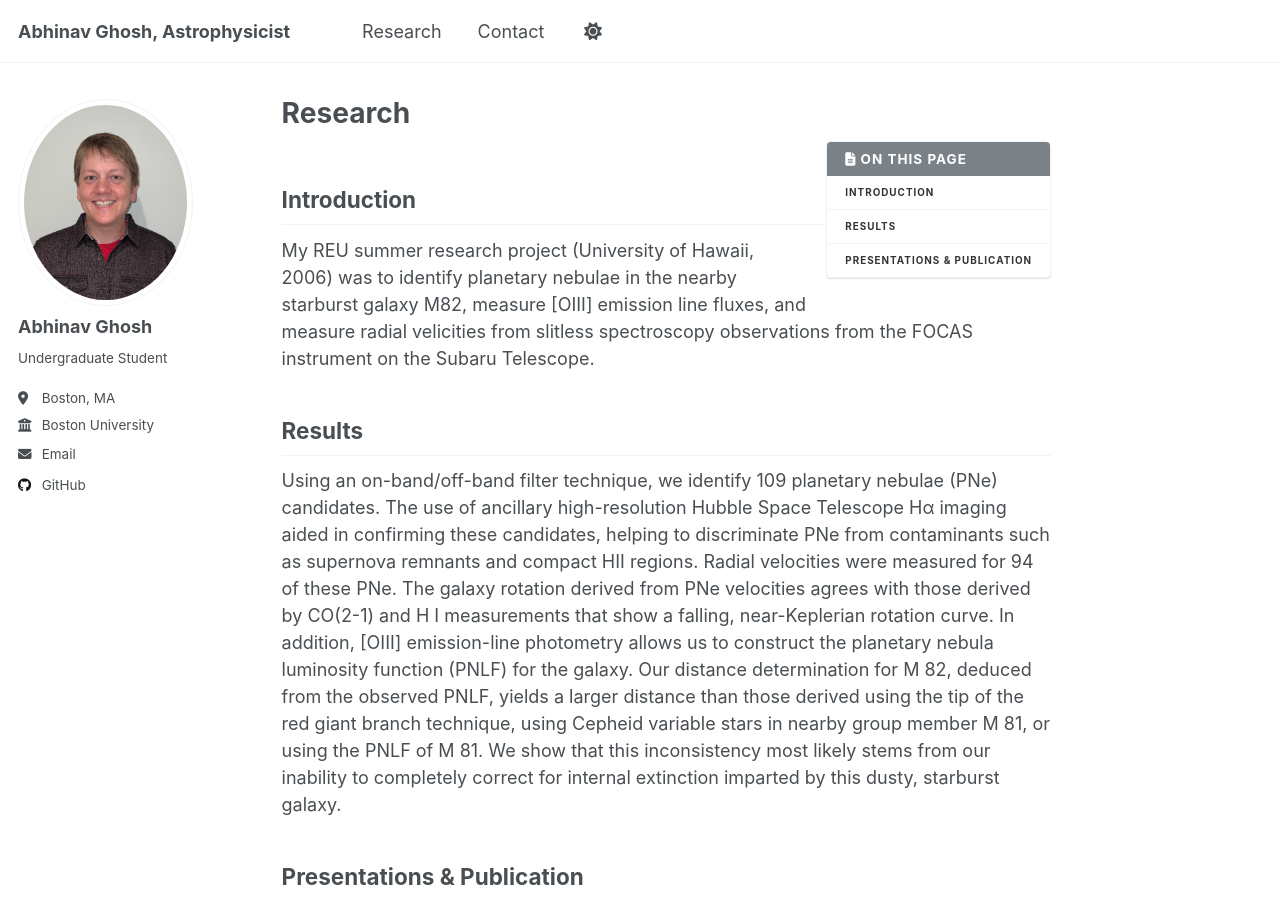
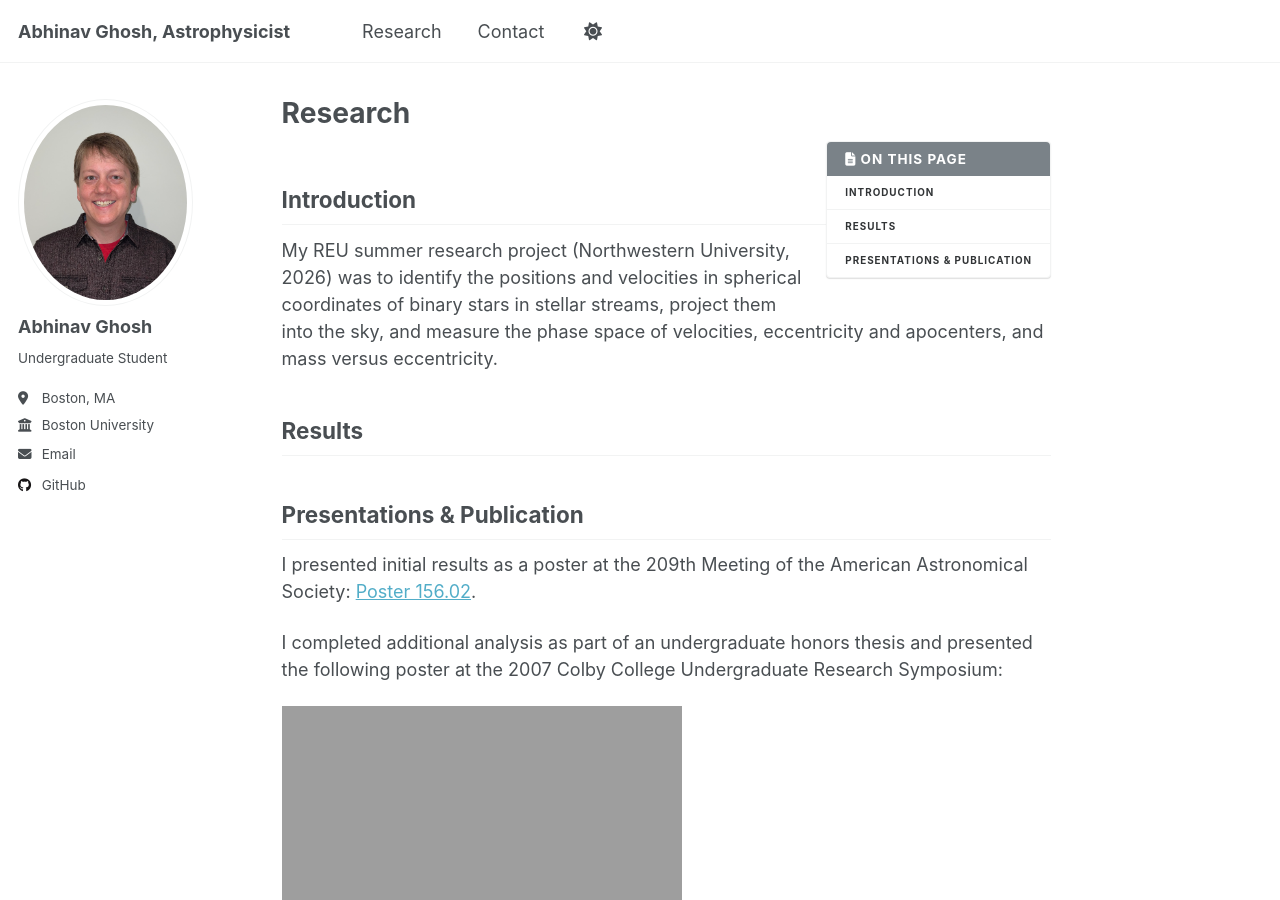
Before and after one commit to ggod4510-tech/ggod4510-tech.github.io, a Jekyll site: the page built from _pages/research.md, in a window 1280 px wide and 900 px high. Built offline with Jekyll 4.4.1, drawn with Linux system fonts in a browser that asks for light colours; a script that is not in the unit is left out.

Commit message:
Update research project details and results

```diff
--- a/_pages/research.md
+++ b/_pages/research.md
@@ -9,11 +9,11 @@ author_profile: true
 
 ## Introduction
 
-My REU summer research project (University of Hawaii, 2006) was to identify planetary nebulae in the nearby starburst galaxy M82, measure [OIII] emission line fluxes, and measure radial velicities from slitless spectroscopy observations from the FOCAS instrument on the Subaru Telescope.
+My REU summer research project (Northwestern University, 2026) was to identify the positions and velocities in spherical coordinates of binary stars in stellar streams, project them into the sky, and measure the phase space of velocities, eccentricity and apocenters, and mass versus eccentricity.
 
 ## Results
 
-Using an on-band/off-band filter technique, we identify 109 planetary nebulae (PNe) candidates. The use of ancillary high-resolution Hubble Space Telescope Hα imaging aided in confirming these candidates, helping to discriminate PNe from contaminants such as supernova remnants and compact HII regions. Radial velocities were measured for 94 of these PNe. The galaxy rotation derived from PNe velocities agrees with those derived by CO(2-1) and H I measurements that show a falling, near-Keplerian rotation curve. In addition, [OIII] emission-line photometry allows us to construct the planetary nebula luminosity function (PNLF) for the galaxy. Our distance determination for M 82, deduced from the observed PNLF, yields a larger distance than those derived using the tip of the red giant branch technique, using Cepheid variable stars in nearby group member M 81, or using the PNLF of M 81. We show that this inconsistency most likely stems from our inability to completely correct for internal extinction imparted by this dusty, starburst galaxy.
+
 
 ## Presentations & Publication
 
```
